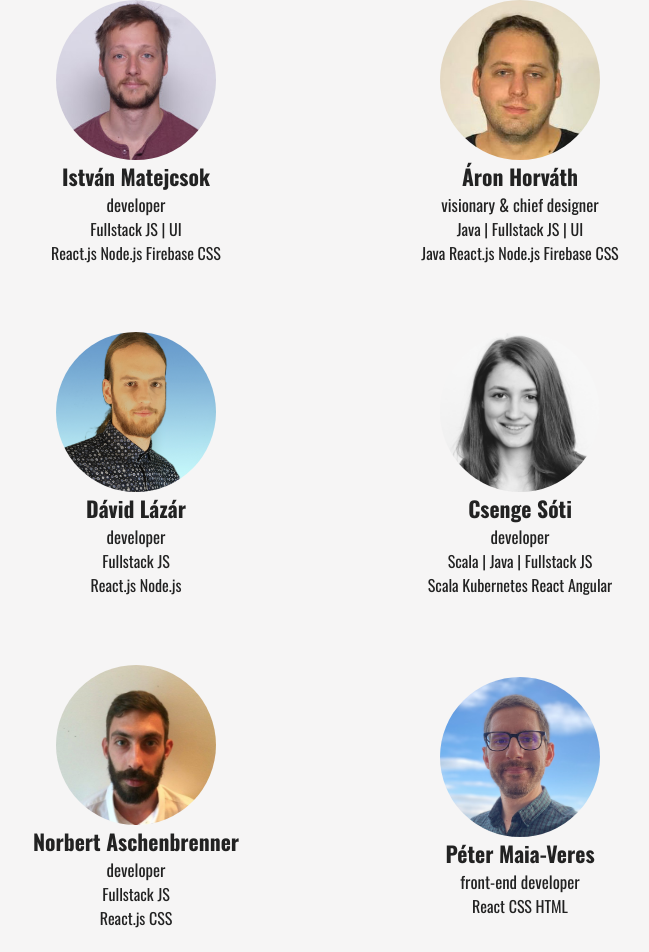
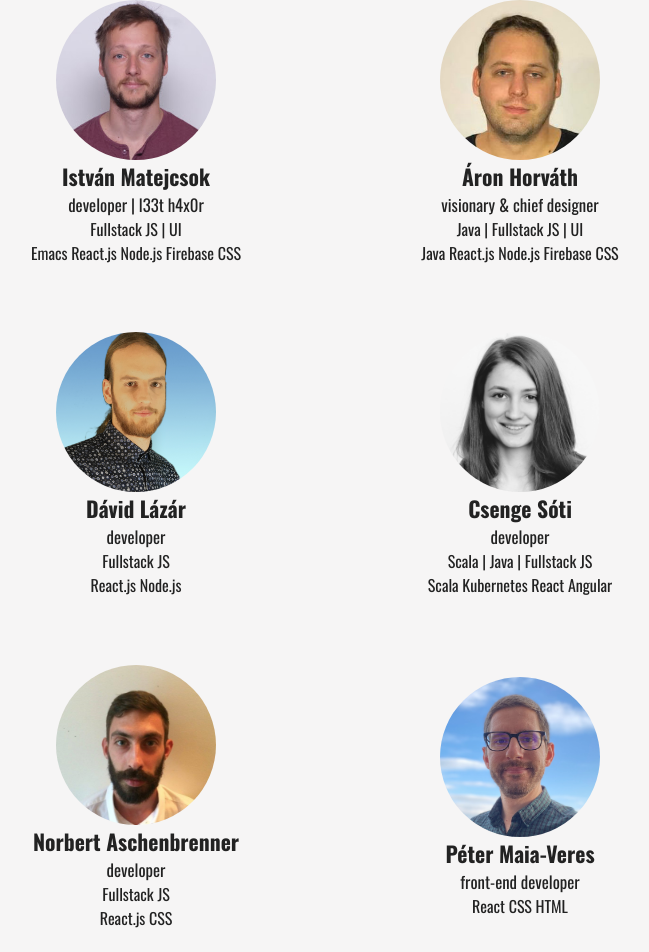
Before and after one commit to emergence-engineering/blog, a Next.js app: page /team in a window 1280 px wide. Shown: the part 972-1924 px from the top of the page, without its empty margins (312-961 px from the left). Built offline with nearby package versions, Linux system fonts and the light colour scheme.

Commit message:
Added linkt to szamlabridge

```diff
--- a/features/landingPage/components/CaseStudiesList.tsx
+++ b/features/landingPage/components/CaseStudiesList.tsx
@@ -148,6 +148,7 @@ const caseStudies: ListOfWhatTheyHave = [
     skills: "SaaS for bridging payment providers with invoicing services",
     descr:
       "Szamlabridge (beta) provides an admin interface and an API to connect payment services like Stripe to corporate invoicing platforms.",
+    link: "https://www.szamlabridge.com",
   },
   {
     img: DiscordGitBotImg,
--- a/pages/team.tsx
+++ b/pages/team.tsx
@@ -85,9 +85,9 @@ export default function Team() {
             <Member
               src="matejcsok"
               memberName="István Matejcsok"
-              memberRole="developer"
+              memberRole="developer | l33t h4x0r"
               memberWorkArea="Fullstack JS | UI"
-              memberStack="React.js Node.js Firebase CSS"
+              memberStack="Emacs React.js Node.js Firebase CSS"
             />
             <Member
               src="aron"
```
